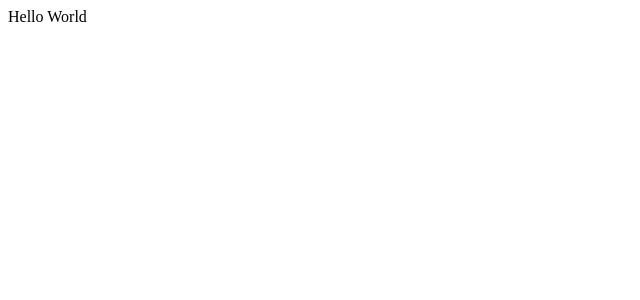
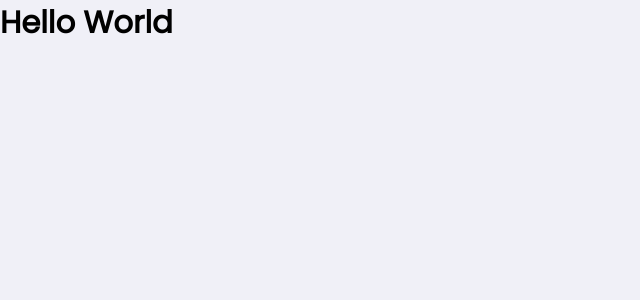
Before and after one commit to danieljpgo/consulty-web, a React (Create React App) app: page / in a window 1280 px wide. Shown: the top 300 px of the page, without its empty margins (0-640 px from the left). Built offline with nearby package versions, Linux system fonts and the light colour scheme.

Commit message:
feat: add global styling, colors and theme file

```diff
--- a/public/index.html
+++ b/public/index.html
@@ -5,6 +5,8 @@
   <meta charset="utf-8" />
   <meta name="viewport" content="width=device-width, initial-scale=1" />
   <meta name="theme-color" content="#000000" />
+  <link href="https://fonts.googleapis.com/css2?family=Archivo:wght@400;700&family=Poppins&display=swap"
+    rel="stylesheet">
   <title>Proffy</title>
 </head>
 
--- a/src/app/index.tsx
+++ b/src/app/index.tsx
@@ -1,9 +1,13 @@
 import React from 'react';
+import { ThemeProvider } from 'styled-components';
+import GlobalStyle from './styles/global';
+import Light from './styles/themes/light';
 
-function App() {
-  return (
-    <div className="App">Hello World</div>
-  );
-}
+const App: React.FC = () => (
+  <ThemeProvider theme={Light}>
+    <GlobalStyle />
+    <h1>Hello World</h1>
+  </ThemeProvider>
+);
 
 export default App;
--- /dev/null
+++ b/src/app/styles/colors.ts
@@ -0,0 +1,24 @@
+export default {
+  white: '#FFFFFF',
+  gray: {
+    '100': '#FAFAFC',
+    '200': '#E6E6F0',
+    '300': '#F0F0F7',
+    '400': '#F8F8FC',
+    '700': '#9C98A6'
+  },
+  purple: {
+    '100': '#D4C2FF',
+    '200': '#6A6180',
+    '300': '#9871F5',
+    '400': '#916BEA',
+    '500': '#8257E5',
+    '600': '#774DD6',
+    '700': '#6842C2',
+    '900': '#32264D'
+  },
+  green: {
+    '500': '#04D361',
+    '700': '#04BF58'
+  },
+};
--- a/src/app/styles/global.ts
+++ b/src/app/styles/global.ts
@@ -0,0 +1,29 @@
+import { createGlobalStyle } from 'styled-components';
+
+export default createGlobalStyle`
+    * {
+      margin: 0;
+      padding: 0;
+      box-sizing: border-box;
+    }
+
+    #root{
+      font-size: 60%;
+    }
+
+    #root, body, html {
+      height: 100vh;
+    }
+
+    body{
+      background-color: ${(props) => props.theme.colors.background};
+    }
+
+    body, input, button, textarea {
+      font: 500 1.6rem Poppins;
+    }
+
+    button {
+      cursor: pointer;
+    }
+`;
--- a/src/app/styles/themes/light.ts
+++ b/src/app/styles/themes/light.ts
@@ -0,0 +1,39 @@
+import colors from '../colors';
+
+export const unit = 16;
+
+export default {
+  title: 'light',
+
+  unit,
+
+  colors: {
+    primary: {
+      lighter: colors.purple['300'],
+      light: colors.purple['400'],
+      main: colors.purple['500'],
+      dark: colors.purple['600'],
+      darker: colors.purple['700'],
+    },
+    secundary: {
+      main: colors.green['500'],
+      dark: colors.green['700'],
+    },
+    background: colors.gray['300'],
+    surface: {
+      base: colors.white,
+      constrast: colors.gray['100']
+    }
+  },
+
+  shapes: {
+    borderRadius: unit / 3,
+  },
+
+  breakpoints: {
+    small: 640,
+    medium: 768,
+    large: 1024,
+    xlarge: 1280,
+  },
+};
```
Also changed, not shown: src/app/styles/themes/styled.d.ts (+41 -0 lines), src/app/styles/themes/colors.ts (deleted).
